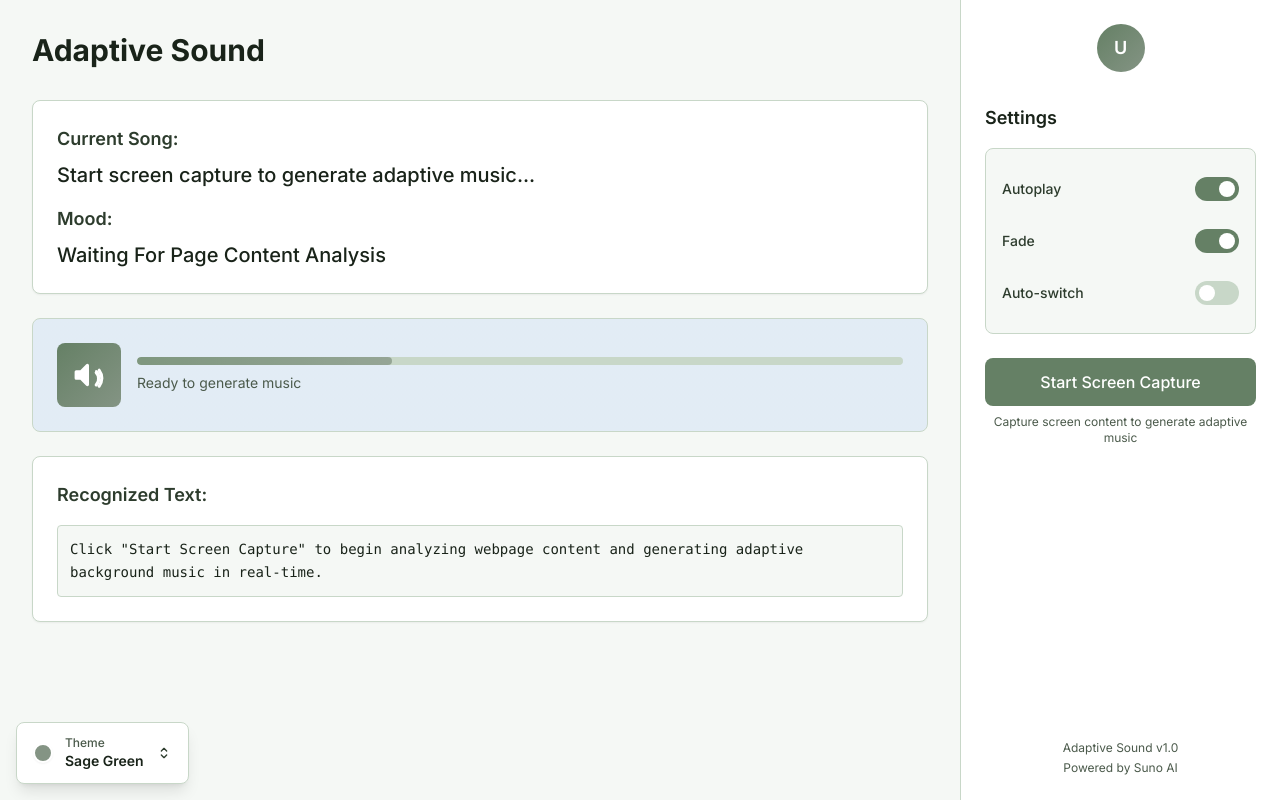
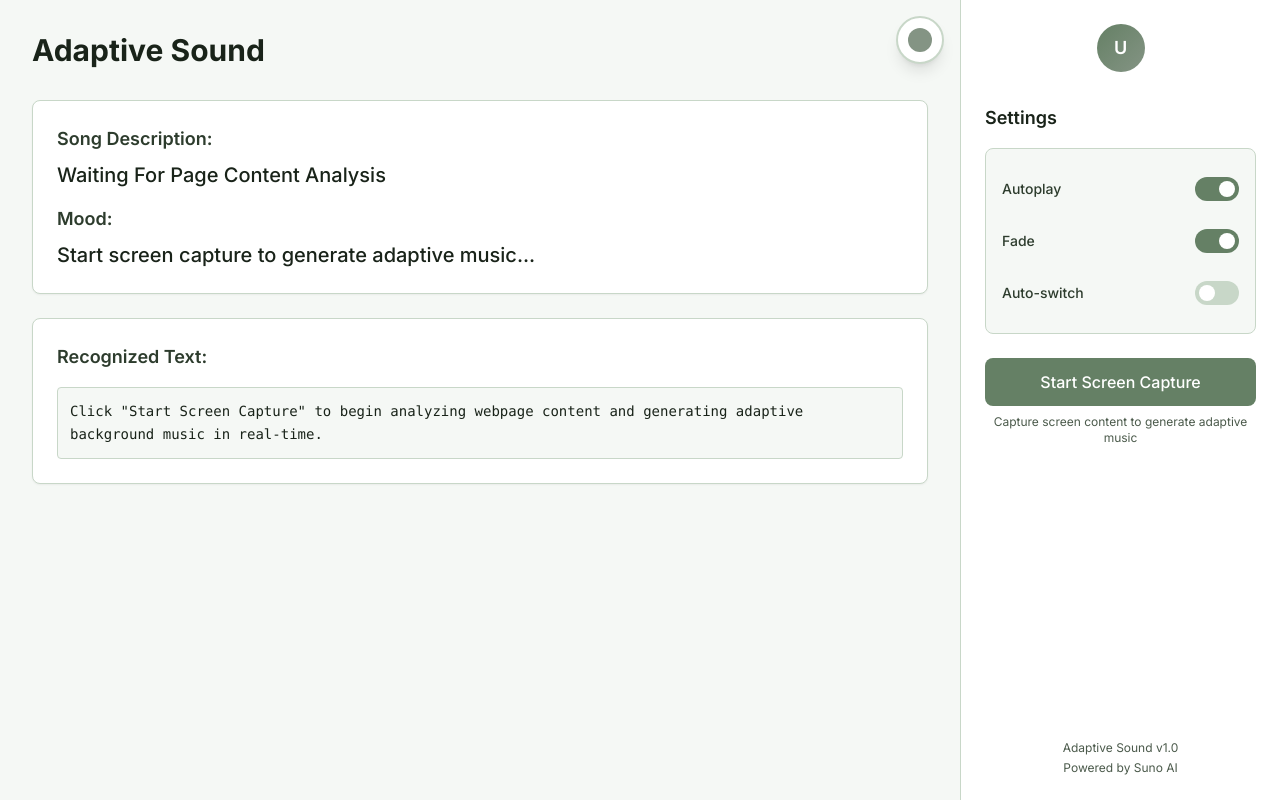
Before and after one commit to dsnarne/adaptive_sound, a Next.js app: page / in a window 1280 px wide. Built offline with nearby package versions, Linux system fonts and the light colour scheme.

Commit message:
fixed ui

```diff
--- /dev/null
+++ b/app/components/FloatingThemeButton.tsx
@@ -0,0 +1,74 @@
+'use client'
+
+import { useState, useEffect } from 'react'
+import { useTheme } from './ThemeProvider'
+
+export default function FloatingThemeButton() {
+  const { themeName, setTheme, availableThemes } = useTheme()
+  const [isVisible, setIsVisible] = useState(true)
+
+  const getNextTheme = () => {
+    const currentIndex = availableThemes.indexOf(themeName)
+    const nextIndex = (currentIndex + 1) % availableThemes.length
+    return availableThemes[nextIndex]
+  }
+
+  const handleToggle = () => {
+    setTheme(getNextTheme())
+  }
+
+  const getThemeColor = (theme: string) => {
+    switch (theme) {
+      case 'blue': return 'rgb(71, 85, 105)'
+      case 'green': return 'rgb(132, 148, 132)'
+      case 'orange': return 'rgb(180, 130, 90)'
+      default: return 'var(--color-primary)'
+    }
+  }
+
+  useEffect(() => {
+    let lastScrollY = window.scrollY
+
+    const handleScroll = () => {
+      const currentScrollY = window.scrollY
+
+      // Show button when at top, hide when scrolling down
+      if (currentScrollY <= 10) {
+        setIsVisible(true)
+      } else if (currentScrollY > lastScrollY && currentScrollY > 100) {
+        setIsVisible(false)
+      } else if (currentScrollY < lastScrollY) {
+        setIsVisible(true)
+      }
+
+      lastScrollY = currentScrollY
+    }
+
+    window.addEventListener('scroll', handleScroll, { passive: true })
+    return () => window.removeEventListener('scroll', handleScroll)
+  }, [])
+
+  return (
+    <div
+      className={`fixed top-4 z-50 transition-all duration-300 ${
+        isVisible ? 'opacity-100 translate-y-0' : 'opacity-0 -translate-y-2'
+      }`}
+      style={{ right: '336px' }} // 320px (sidebar width) + 16px (gap)
+    >
+      <button
+        onClick={handleToggle}
+        className="w-12 h-12 rounded-full shadow-lg border-2 transition-all hover:shadow-xl hover:scale-105"
+        style={{
+          backgroundColor: 'var(--color-surface)',
+          borderColor: 'var(--color-border)',
+        }}
+        title={`Switch theme`}
+      >
+        <div
+          className="w-6 h-6 rounded-full mx-auto"
+          style={{ backgroundColor: getThemeColor(themeName) }}
+        />
+      </button>
+    </div>
+  )
+}
--- a/app/components/MainContent.tsx
+++ b/app/components/MainContent.tsx
@@ -44,13 +44,13 @@ export default function MainContent({ currentSong, mood, readingContent, isCaptu
                   className="text-lg font-semibold mb-2"
                   style={{ color: 'var(--color-text-secondary)' }}
                 >
-                  Current Song:
+                  Song Description:
                 </h2>
                 <p
-                  className="text-xl font-medium"
+                  className="text-xl font-medium capitalize"
                   style={{ color: 'var(--color-text-primary)' }}
                 >
-                  {musicGeneration?.tags || currentSong || (isCapturing ? 'Generating music...' : 'Start screen capture to generate adaptive music...')}
+                  {musicGeneration?.topics || mood || (isCapturing ? 'Analyzing vibes...' : 'Waiting for page content analysis')}
                 </p>
               </div>
 
@@ -62,56 +62,15 @@ export default function MainContent({ currentSong, mood, readingContent, isCaptu
                   Mood:
                 </h2>
                 <p
-                  className="text-xl font-medium capitalize"
+                  className="text-xl font-medium"
                   style={{ color: 'var(--color-text-primary)' }}
                 >
-                  {musicGeneration?.topics || mood || (isCapturing ? 'Analyzing content...' : 'Waiting for page content analysis')}
+                  {musicGeneration?.tags || currentSong || (isCapturing ? 'Generating music...' : 'Start screen capture to generate adaptive music...')}
                 </p>
               </div>
             </div>
           </div>
 
-          {/* Music Player Visualization */}
-          <div
-            className="rounded-lg p-6 border"
-            style={{
-              background: `linear-gradient(to right, ${hexToRgba(cssVarToHex('var(--color-primary)'), 0.1)}, ${hexToRgba(cssVarToHex('var(--color-secondary)'), 0.1)})`,
-              borderColor: 'var(--color-border)'
-            }}
-          >
-            <div className="flex items-center space-x-4">
-              <div
-                className="w-16 h-16 rounded-lg flex items-center justify-center"
-                style={{
-                  background: `linear-gradient(to bottom right, var(--color-primary), var(--color-secondary))`
-                }}
-              >
-                <svg className="w-8 h-8 text-white" fill="currentColor" viewBox="0 0 20 20">
-                  <path fillRule="evenodd" d="M9.383 3.076A1 1 0 0110 4v12a1 1 0 01-1.707.707L4.586 13H2a1 1 0 01-1-1V8a1 1 0 011-1h2.586l3.707-3.707a1 1 0 011.09-.217zM15.657 6.343a1 1 0 011.414 0A9.972 9.972 0 0119 12a9.972 9.972 0 01-1.929 5.657 1 1 0 11-1.414-1.414A7.971 7.971 0 0017 12a7.971 7.971 0 00-1.343-4.243 1 1 0 010-1.414z" clipRule="evenodd" />
-                  <path fillRule="evenodd" d="M13.828 7.172a1 1 0 011.414 0A5.983 5.983 0 0117 12a5.983 5.983 0 01-1.758 4.828 1 1 0 11-1.414-1.414A3.987 3.987 0 0015 12a3.987 3.987 0 00-1.172-2.828 1 1 0 010-1.414z" clipRule="evenodd" />
-                </svg>
-              </div>
-              <div className="flex-1">
-                <div
-                  className="h-2 rounded-full overflow-hidden"
-                  style={{ backgroundColor: 'var(--color-border)' }}
-                >
-                  <div
-                    className="h-full rounded-full w-1/3 animate-pulse"
-                    style={{
-                      background: `linear-gradient(to right, var(--color-primary), var(--color-secondary))`
-                    }}
-                  ></div>
-                </div>
-                <p
-                  className="text-sm mt-2"
-                  style={{ color: 'var(--color-text-muted)' }}
-                >
-                  {currentSong ? 'Now playing...' : 'Ready to generate music'}
-                </p>
-              </div>
-            </div>
-          </div>
 
           {/* Screen Capture Status */}
           {isCapturing && (
--- a/app/page.tsx
+++ b/app/page.tsx
@@ -3,7 +3,7 @@
 import { useState } from 'react'
 import MainContent from './components/MainContent'
 import Sidebar from './components/Sidebar'
-import BottomThemeToggle from './components/BottomThemeToggle'
+import FloatingThemeButton from './components/FloatingThemeButton'
 import LiveScreenOCR from './components/LiveScreenOCR'
 import { ThemeProvider } from './components/ThemeProvider'
 
@@ -97,7 +97,7 @@ export default function Home() {
           />
         </div>
 
-        <BottomThemeToggle />
+        <FloatingThemeButton />
       </div>
     </ThemeProvider>
   )
```
